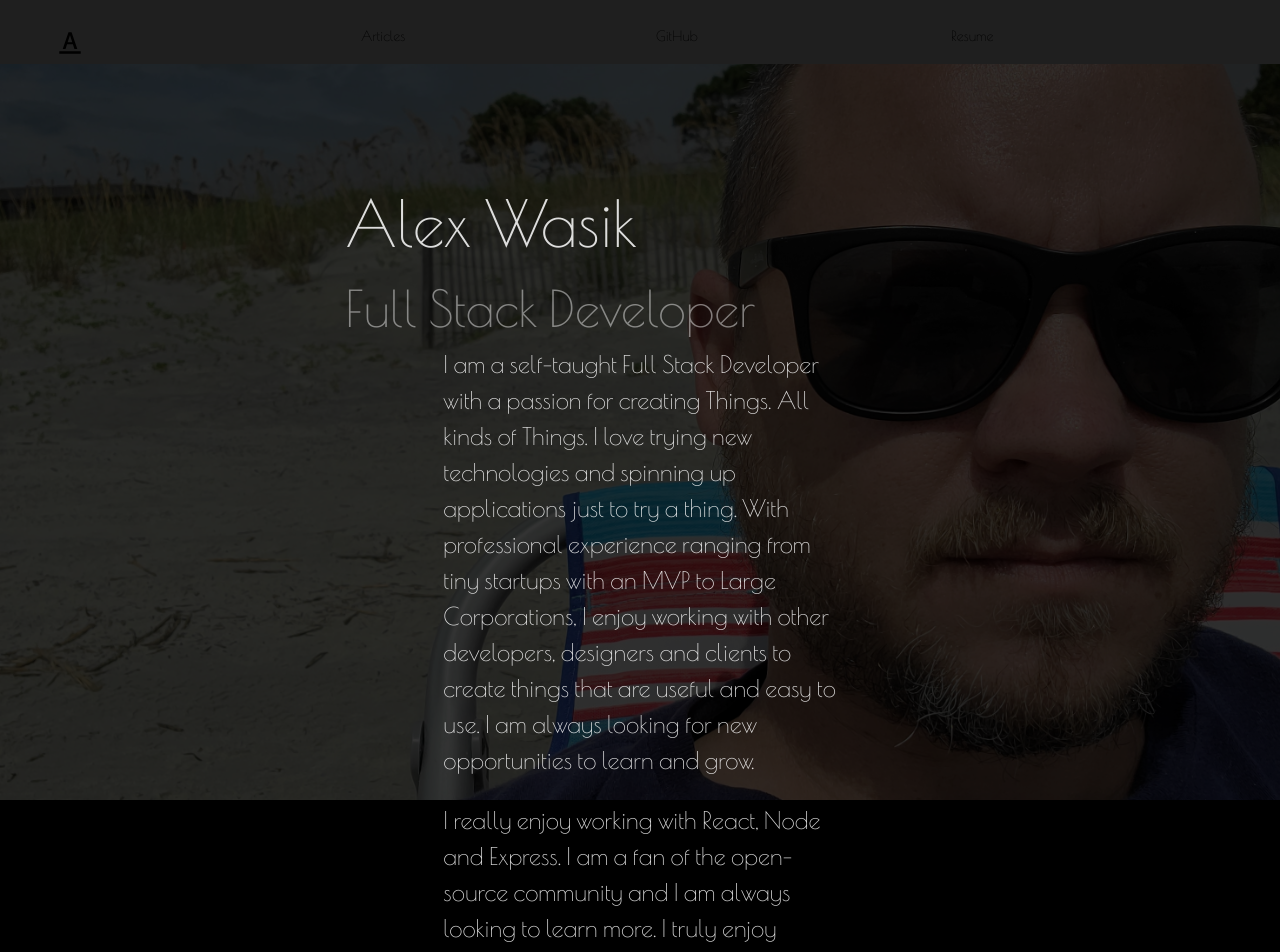
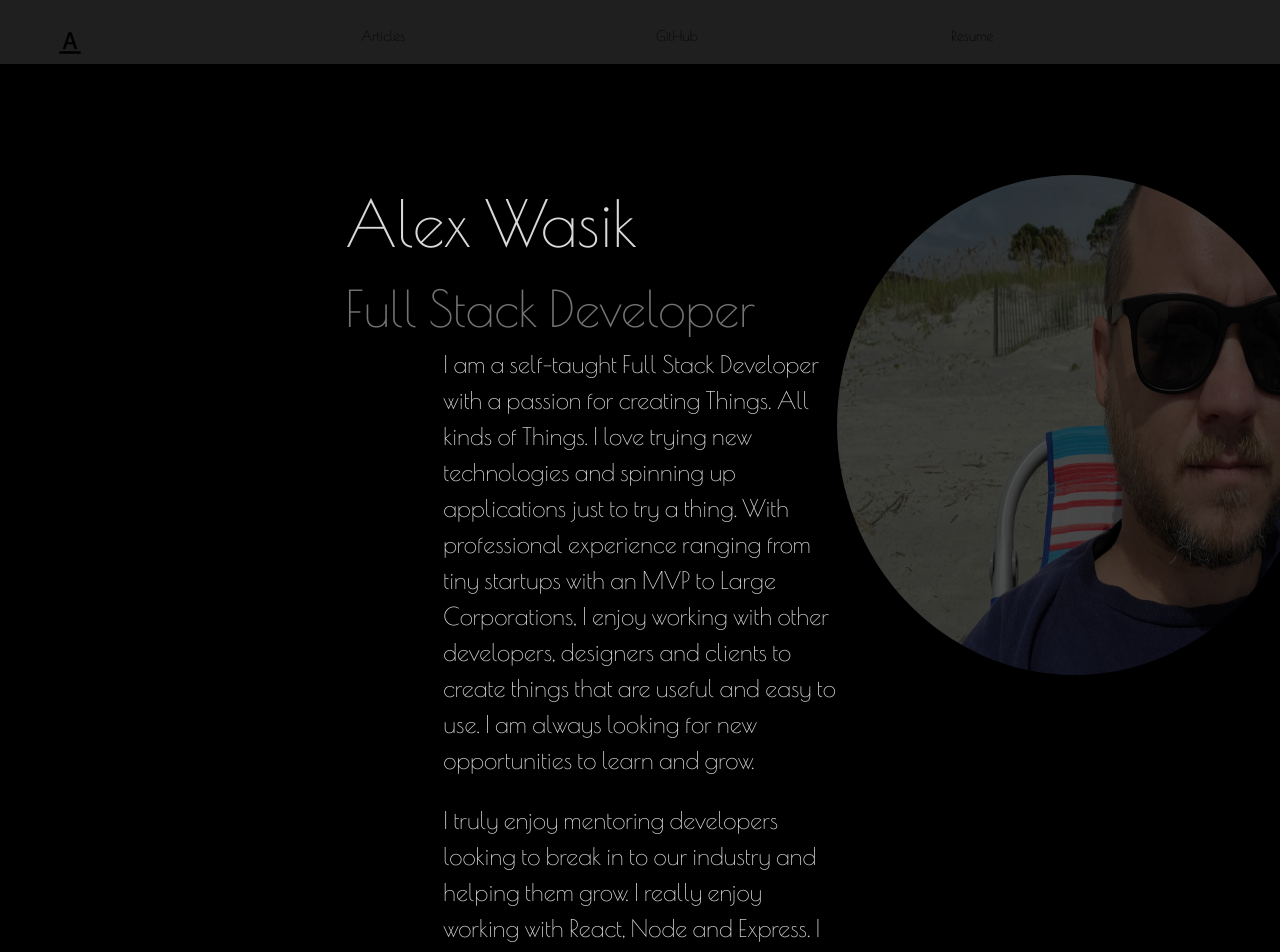
Before and after one commit to alexwasik/alexwasik-web, a Next.js app: page / in a window 1280 px wide. Shown: the top 952 px of the page. Built offline with nearby package versions, Linux system fonts and the light colour scheme.

Commit message:
fix bg and other stylings

```diff
--- a/pages/404.js
+++ b/pages/404.js
@@ -1,8 +1,9 @@
 import React from 'react';
+import styles from '../styles/base.module.css';
 
 const Page404 = () => {
   return (
-    <div>
+    <div className={styles.contentCenter}>
       <h1>404</h1>
       <h2>Page not found</h2>
     </div>
--- a/pages/index.tsx
+++ b/pages/index.tsx
@@ -1,4 +1,4 @@
-import { Col, Grid, Row, Typography } from 'antd'
+import { Col, Grid, Image, Row, Typography } from 'antd'
 import { RightOutlined } from '@ant-design/icons'
 import type { NextPage } from 'next'
 import {
@@ -9,14 +9,16 @@ import {
   xsTitleTextStyle,
   xsSecondaryTextStyle,
   iconStyle,
+  xsImageStyle,
+  mdImageStyle,
 } from '../styles/homeStyles';
-import styles from '../styles/homeStyles.module.css';
+import styles from '../styles/base.module.css';
 
 const { Text, Paragraph } = Typography
 const { useBreakpoint } = Grid;
 
 const Home: NextPage = () => {
-  const { md } = useBreakpoint();
+  const { xs, md } = useBreakpoint();
 
   return (
     <Row>
@@ -28,6 +30,14 @@ const Home: NextPage = () => {
         >
           <Row>
             <Text style={ md ? mdTitleTextStyle : xsTitleTextStyle}>Alex Wasik</Text>
+            <Image
+              style={ xs ? xsImageStyle : mdImageStyle }
+              preview={false}
+              src="./assets/me.jpg"
+              alt="me"
+              className={styles.image}
+            />
+
           </Row>
           <Row>
             <Text style={ md ? mdSecondaryTextStyle : xsSecondaryTextStyle} type='secondary'>Full Stack Developer</Text>
@@ -35,7 +45,11 @@ const Home: NextPage = () => {
         </Col>
       </Row>
       <Row justify='center' align='top'>
-        <Col xs={{ span: 24 }} md={{ span: 8 }}>
+        <Col
+          xs={{ span: 24 }}
+          md={{ span: 16 }}
+          xl={{ span: 8 }}
+        >
           <Paragraph>
             I am a self-taught Full Stack Developer with a passion for creating Things. All kinds of Things. I love trying new technologies
             and spinning up applications just to try a thing. With professional experience ranging from  tiny startups with an
@@ -43,8 +57,8 @@ const Home: NextPage = () => {
             useful and easy to use. I am always looking for new opportunities to learn and grow.
           </Paragraph>
           <Paragraph>
-            I really enjoy working with React, Node and Express. I am a fan of the open-source community and I am always looking to learn more.
-            I truly enjoy mentoring beginning developers and helping them grow.
+            I truly enjoy mentoring developers looking to break in to our industry and helping them grow.
+            I really enjoy working with React, Node and Express. I am a fan of the open-source community and am always looking to learn more.
           </Paragraph>
           <Paragraph>
             <Row>
@@ -54,8 +68,8 @@ const Home: NextPage = () => {
                 <ul>
                   <li><RightOutlined style={iconStyle} />React</li>
                   <li><RightOutlined style={iconStyle} />Node</li>
-                  <li><RightOutlined style={iconStyle} />Express</li>
                   <li><RightOutlined style={iconStyle} />MongoDB</li>
+                  <li><RightOutlined style={iconStyle} />AWS</li>
                   <li><RightOutlined style={iconStyle} />Vue</li>
                 </ul>
               </Col>
@@ -64,9 +78,9 @@ const Home: NextPage = () => {
               >
                 <ul>
                   <li><RightOutlined style={iconStyle} />React Native</li>
-                  <li><RightOutlined style={iconStyle} />AWS</li>
+                  <li><RightOutlined style={iconStyle} />Express</li>
+                  <li><RightOutlined style={iconStyle} />Postgres</li>
                   <li><RightOutlined style={iconStyle} />Firebase</li>
-                  <li><RightOutlined style={iconStyle} />Postgres</li>
                   <li><RightOutlined style={iconStyle} />Ruby on Rails</li>
                 </ul>
               </Col>
--- a/styles/base.module.css
+++ b/styles/base.module.css
@@ -1,20 +1,8 @@
-.content::before {
-  content: '';
-  background-image: url('../public/assets/me.jpg');
-  background-size: cover;
-  background-repeat: no-repeat;
-  position: absolute;
-  top: 0px;
-  right: 0px;
-  bottom: 0px;
-  left: 0px;
-  opacity: 0.2;
-}
-
 .content {
   display: flex;
   min-height: 90vh;
   margin: 75px 50px;
+  z-index: 2;
 }
 
 .contentCenter {
@@ -22,6 +10,7 @@
   flex-direction: column;
   align-items: center;
   justify-content: center;
+  width: 100%;
 }
 
 .header {
@@ -33,3 +22,13 @@
 .cardTitle {
   text-align: center;
 }
+
+.image {
+  position: absolute;
+  left: 50%;
+  border-radius: 50%;
+  opacity: 0.3;
+  z-index: 1;
+  width: 475px;
+  height: 500px;
+}
--- a/styles/homeStyles.tsx
+++ b/styles/homeStyles.tsx
@@ -26,6 +26,14 @@
     paddingRight: 5
   }
 
+  const xsImageStyle = {
+    marginLeft: '-275px',
+  }
+
+  const mdImageStyle = {
+    marginLeft: '200px',
+  }
+
   export {
     mdTitleStyle,
     mdTitleTextStyle,
@@ -34,4 +42,6 @@
     xsTitleTextStyle,
     xsTitleStyle,
     iconStyle,
+    xsImageStyle,
+    mdImageStyle,
   }
```
